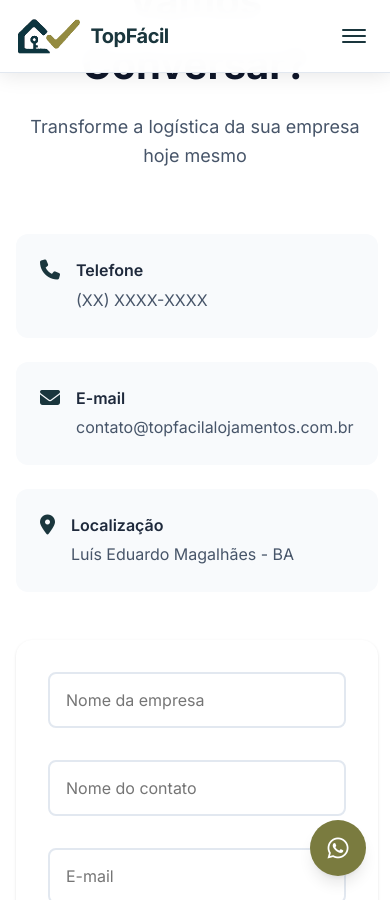
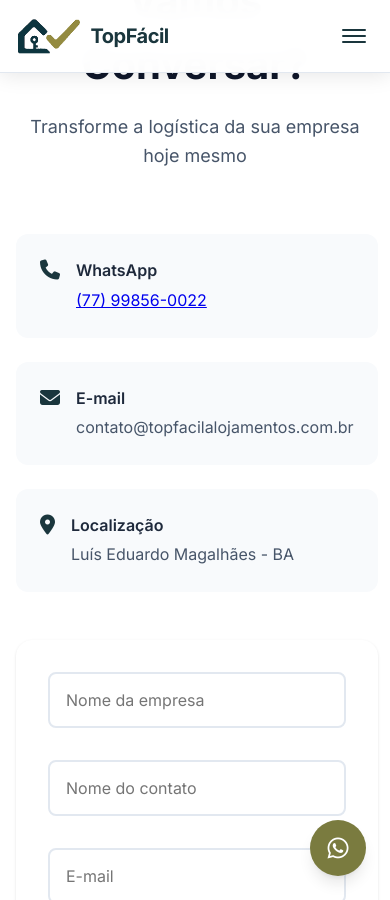
Before and after one commit to artflip/topfacil-site, a Jekyll site: the page index.html, which Jekyll copies as it is, in a window 390 px wide and 900 px high, scrolled down 5184 px. Built offline with Jekyll 4.4.1, drawn with Linux system fonts in a browser that asks for light colours.

Commit message:
Atualiza WhatsApp e otimiza imagens para celulares

```diff
--- a/index.html
+++ b/index.html
@@ -26,6 +26,9 @@
     <link rel="preconnect" href="https://fonts.gstatic.com" crossorigin>
     <link href="https://fonts.googleapis.com/css2?family=Inter:wght@400;500;600;700;800&display=swap" rel="stylesheet">
 
+    <link rel="preload" as="image" href="assets/slide-1-mobile.webp" media="(max-width: 767px)" fetchpriority="high">
+    <link rel="preload" as="image" href="assets/slide-1.webp" media="(min-width: 768px)" fetchpriority="high">
+
     <!-- CSS -->
     <link rel="stylesheet" href="styles.css">
 
@@ -38,7 +41,7 @@
         <div class="container">
             <nav class="nav">
                 <div class="logo">
-                    <img src="assets/topfacil-logo.png" alt="TopFácil Alojamentos" class="logo-img">
+                    <img src="assets/topfacil-logo.png" alt="TopFácil Alojamentos" class="logo-img" width="256" height="154">
                     <span class="logo-text">TopFácil</span>
                 </div>
 
@@ -65,7 +68,7 @@
         <div class="slider-container">
             <!-- Slide 1 -->
             <div class="slide active">
-                <div class="slide-bg" style="background-image: linear-gradient(rgba(26, 54, 61, 0.7), rgba(26, 54, 61, 0.7)), url('assets/slide-1.jpg')"></div>
+                <div class="slide-bg slide-bg-1"></div>
                 <div class="container">
                     <div class="slide-content">
                         <h1 class="slide-title">
@@ -84,7 +87,7 @@
 
             <!-- Slide 2 -->
             <div class="slide">
-                <div class="slide-bg" style="background-image: linear-gradient(rgba(26, 54, 61, 0.7), rgba(26, 54, 61, 0.7)), url('assets/slide-2.jpg')"></div>
+                <div class="slide-bg slide-bg-2"></div>
                 <div class="container">
                     <div class="slide-content">
                         <h1 class="slide-title">
@@ -103,7 +106,7 @@
 
             <!-- Slide 3 -->
             <div class="slide">
-                <div class="slide-bg" style="background-image: linear-gradient(rgba(26, 54, 61, 0.7), rgba(26, 54, 61, 0.7)), url('assets/slide-3.jpg')"></div>
+                <div class="slide-bg slide-bg-3"></div>
                 <div class="container">
                     <div class="slide-content">
                         <h1 class="slide-title">
@@ -244,7 +247,7 @@
                 </div>
 
                 <div class="solution-image">
-                    <img src="assets/estrutura-completa.webp" alt="Nossa estrutura completa - TopFácil Alojamentos" class="solution-img">
+                    <img src="assets/estrutura-completa.webp" alt="Nossa estrutura completa - TopFácil Alojamentos" class="solution-img" width="1080" height="720" loading="lazy" decoding="async">
                 </div>
             </div>
         </div>
@@ -316,8 +319,8 @@
                     <div class="contact-item">
                         <i class="fas fa-phone"></i>
                         <div>
-                            <h4>Telefone</h4>
-                            <p>(XX) XXXX-XXXX</p>
+                            <h4>WhatsApp</h4>
+                            <p><a href="https://wa.me/5577998560022" target="_blank" rel="noopener noreferrer">(77) 99856-0022</a></p>
                         </div>
                     </div>
 
@@ -374,7 +377,7 @@
         <div class="container">
             <div class="footer-content">
                 <div class="footer-logo">
-                    <img src="assets/topfacil-logo.png" alt="TopFácil Alojamentos" class="footer-logo-img">
+                    <img src="assets/topfacil-logo.png" alt="TopFácil Alojamentos" class="footer-logo-img" width="256" height="154" loading="lazy" decoding="async">
                     <p>Economia real para sua empresa</p>
                 </div>
 
@@ -402,7 +405,7 @@
     </footer>
 
     <!-- WhatsApp Button -->
-    <a href="https://wa.me/5500000000000" class="whatsapp-btn" target="_blank">
+    <a href="https://wa.me/5577998560022" class="whatsapp-btn" target="_blank" rel="noopener noreferrer" aria-label="Falar com a TopFácil pelo WhatsApp">
         <i class="fab fa-whatsapp"></i>
     </a>
 
--- a/styles.css
+++ b/styles.css
@@ -1190,3 +1190,13 @@
     color: var(--accent-bright);
     text-decoration: underline;
 }
+
+/* Imagens dimensionadas para cada tela, sem baixar as fotos originais. */
+.slide-bg-1 { background-image: linear-gradient(rgba(26, 54, 61, 0.7), rgba(26, 54, 61, 0.7)), url('assets/slide-1.webp'); }
+.slide-bg-2 { background-image: linear-gradient(rgba(26, 54, 61, 0.7), rgba(26, 54, 61, 0.7)), url('assets/slide-2.webp'); }
+.slide-bg-3 { background-image: linear-gradient(rgba(26, 54, 61, 0.7), rgba(26, 54, 61, 0.7)), url('assets/slide-3.webp'); }
+@media (max-width: 767px) {
+    .slide-bg-1 { background-image: linear-gradient(rgba(26, 54, 61, 0.7), rgba(26, 54, 61, 0.7)), url('assets/slide-1-mobile.webp'); }
+    .slide-bg-2 { background-image: linear-gradient(rgba(26, 54, 61, 0.7), rgba(26, 54, 61, 0.7)), url('assets/slide-2-mobile.webp'); }
+    .slide-bg-3 { background-image: linear-gradient(rgba(26, 54, 61, 0.7), rgba(26, 54, 61, 0.7)), url('assets/slide-3-mobile.webp'); }
+}
```
Also changed, not shown: docs/SEO.md (+9 -3 lines), assets/slide-1-mobile.webp (added), assets/slide-1.webp (added), assets/slide-2-mobile.webp (added), assets/slide-2.webp (added), assets/slide-3-mobile.webp (added), assets/slide-3.webp (added).
